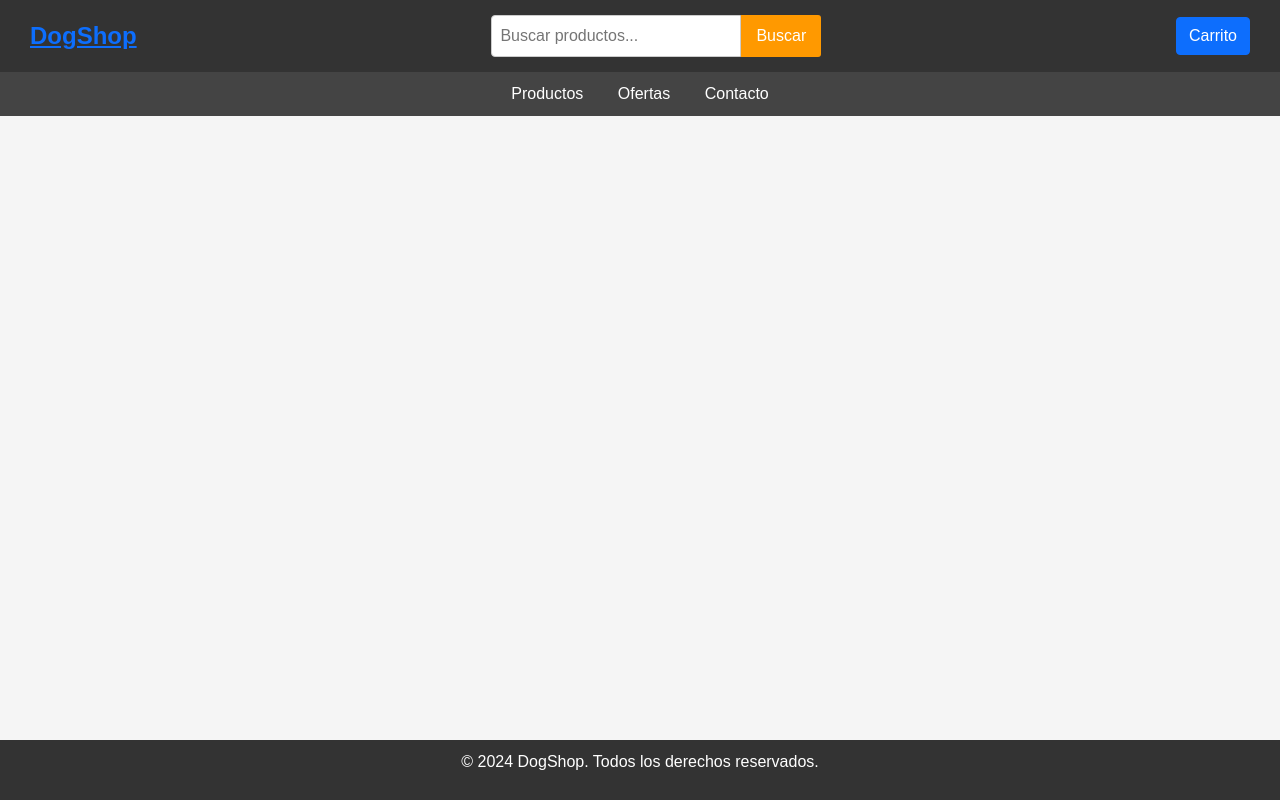
After one commit to jefemusa04/ProyectoPrograWeb, a PHP site: page /index2/header.html in a window 1280 px wide. The commit adds this page. Run offline with PHP 8.4, Linux system fonts and the light colour scheme.

Commit message:
las cosas nuevas estan en una carpeta aparte, pero agregue lo de la base de datos y lo nuevo de la pagina nueva, pues

```diff
--- /dev/null
+++ b/index2/header.html
@@ -0,0 +1,38 @@
+<!DOCTYPE html>
+<html lang="es">
+
+<head>
+    <meta charset="UTF-8">
+    <meta http-equiv="X-UA-Compatible" content="IE=edge">
+    <meta name="viewport" content="width=device-width, initial-scale=1.0">
+    <title>Tienda de Comida para Perros</title>
+    <link href="https://cdn.jsdelivr.net/npm/bootstrap@5.1.3/dist/css/bootstrap.min.css" rel="stylesheet" integrity="sha384-1BmE4kWBq78iYhFldvKuhfTAU6auU8tT94WrHftjDbrCEXSU1oBoqyl2QvZ6jIW3" crossorigin="anonymous">
+    <link rel="preload" href="style.css" as="style">
+    <link href="style.css" rel="stylesheet">
+</head>
+
+<body>
+    <header>
+        <a href="index.php">
+            <div class="logo">DogShop</div>
+        </a>
+        <div class="search-bar">
+            <input type="text" placeholder="Buscar productos...">
+            <button>Buscar</button>
+        </div>
+        <div class = "btn btn-primary">
+            <span>Carrito</span>
+        </div>
+    </header>
+    <nav>
+        <a href="#">Productos</a>
+        <a href="#">Ofertas</a>
+        <a href="#">Contacto</a>
+    </nav>
+
+    <footer>
+        <p>&copy; 2024 DogShop. Todos los derechos reservados.</p>
+    </footer>
+</body>
+
+</html>
--- /dev/null
+++ b/index2/style.css
@@ -0,0 +1,107 @@
+body {
+    font-family: Arial, sans-serif;
+    margin: 0;
+    padding: 0;
+    background-color: #f5f5f5;
+}
+header {
+    background-color: #333;
+    color: #fff;
+    padding: 15px 30px;
+    display: flex;
+    justify-content: space-between;
+    align-items: center;
+}
+.a input[type="text"]{
+    background-color: #333;
+    color: #fff;
+}
+.logo {
+    font-size: 24px;
+    font-weight: bold;
+    flex: 1;
+}
+.search-bar {
+    display: flex;
+    align-items: center;
+    flex: 2;
+    justify-content: center;
+}
+.search-bar input[type="text"] {
+    padding: 8px;
+    border: 1px solid #ccc;
+    border-radius: 4px 0 0 4px;
+    outline: none;
+    width: 250px;
+}
+.search-bar button {
+    padding: 9px 15px;
+    border: none;
+    background-color: #ff9900;
+    color: #fff;
+    border-radius: 0 3px 3px 0;
+    cursor: pointer;
+}
+.cart {
+    display: flex;
+    align-items: center;
+    flex: 1;
+    justify-content: flex-end;
+}
+.cart span {
+    margin-right: 10px;
+}
+.cart img {
+    width: 32px;
+    height: 32px;
+}
+nav {
+    background-color: #444;
+    padding: 10px;
+    text-align: center;
+}
+nav a {
+    color: #fff;
+    margin: 0 15px;
+    text-decoration: none;
+}
+.container {
+    display: flex;
+    flex-wrap: wrap;
+    justify-content: space-around;
+    padding: 20px;
+}
+.product {
+    background-color: #fff;
+    border: 1px solid #ddd;
+    border-radius: 8px;
+    box-shadow: 0 2px 8px rgba(0, 0, 0, 0.1);
+    margin: 15px;
+    padding: 20px;
+    text-align: center;
+    width: 300px;
+}
+.product img {
+    width: 100%;
+    height: auto;
+    border-radius: 8px;
+}
+.product h3 {
+    margin: 10px 0;
+}
+.product p {
+    color: #555;
+}
+.img-product {
+    width: 300px;
+    height: auto;
+}
+footer {
+    background-color: #333;
+    color: #fff;
+    text-align: center;
+    padding: 10px 0;
+    position: fixed;
+    width: 100%;
+    bottom: 0;
+}
--- /dev/null
+++ b/php/config.php
@@ -0,0 +1,4 @@
+<?php
+    define("KEY_TOKEN", "APR.wqc-354");
+    define("MONEDA", "$");
+?>
```
Also changed, not shown: index.php (renamed from index.html, +11 -0 lines), index2/error.html (added, +61 -0 lines), index2/index.php (added, +41 -0 lines), php/database.php (+8 -10 lines), php/detalles.php (added, +83 -0 lines).
